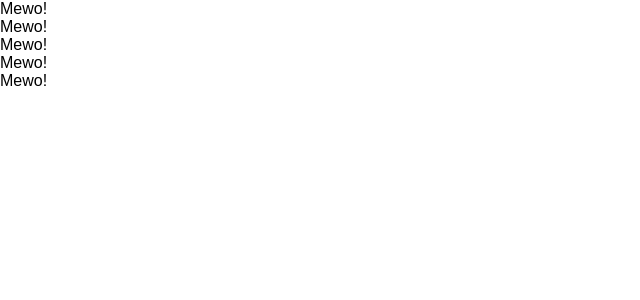
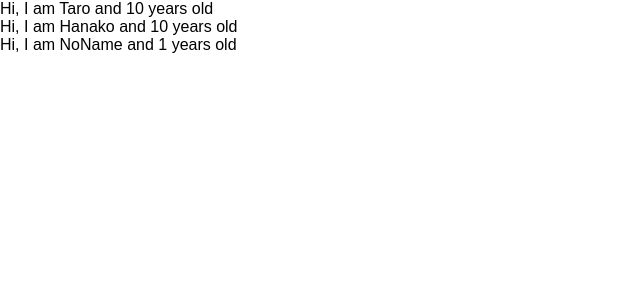
Before and after one commit to rockbook1105/udemy-react-redux-crud-application, a React (Create React App) app: page / in a window 1280 px wide. Shown: the top 300 px of the page, without its empty margins (0-640 px from the left). Built offline with nearby package versions, Linux system fonts and the light colour scheme.

Commit message:
learn props of component

```diff
--- a/src/App.js
+++ b/src/App.js
@@ -1,29 +1,28 @@
 import React from 'react';
 
-// class App extends Component {
-//   render() {
-//     return (
-//       <React.Fragment>
-//       <label htmlFor="bar">bar</label>
-//       <input type="text" onChange={() => {console.log("I am clicked!")}}/>
-//       </React.Fragment>
-//     )
-//   }
-// }
-
 const App = () => {
+  const profiles = [
+    { name: "Taro", age: 10},
+    { name: "Hanako", age: 10},
+    { name: "NoName"}
+  ]
   return (
     <div>
-      <Cat />
-      <Cat />
-      <Cat />
-      <Cat />
-      <Cat />
+      {
+        profiles.map((profile, index) => {
+          return <User name={profile.name} age={profile.age}  key={index}/>
+        })
+      }
     </div>
   )
 }
 
-const Cat = () => {
-  return <div>Mewo!</div>
+const User = (props) => {
+  return <div>Hi, I am {props.name} and {props.age} years old </div>
 }
+
+User.defaultProps = {
+  age: 1
+}
+
 export default App;
```
